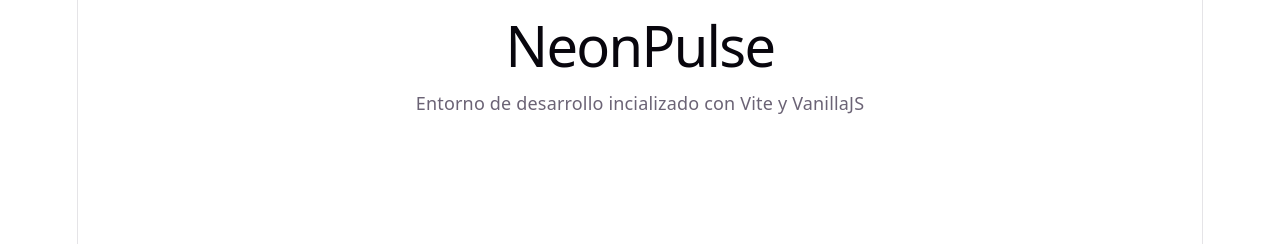
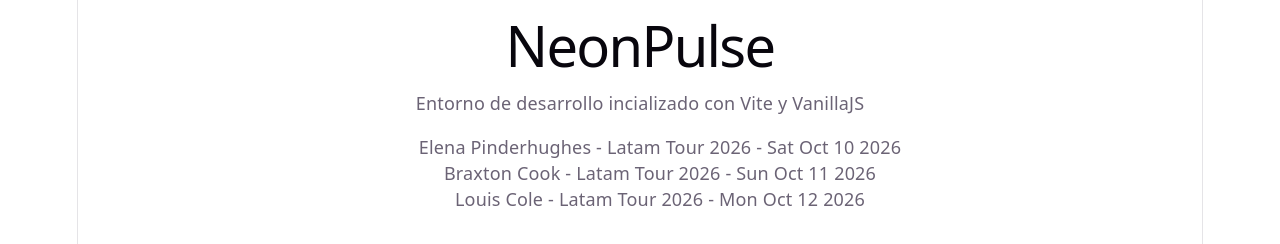
Before and after one commit to pablocelva/neonpulse-frontend, a website built with Vite: page index.html in a window 1280 px wide. Shown: the top 244 px of the page. Built offline with nearby package versions, Linux system fonts and the light colour scheme.

Commit message:
Add: Modelo Event enum e interface + barrel y renderizado en lista

```diff
--- a/src/main.ts
+++ b/src/main.ts
@@ -1,13 +1,49 @@
 import './style.css'
+import { type Event, EventStatus } from './models';
 
-// document.querySelector<HTMLDivElement>('#app')!.innerHTML = `
-// <div>Hola!</div>
-// `
 const appContainer = document.getElementById('app');
+
+const eventsList: Event[] = [
+    {
+        id: '1',
+        title: 'Latam Tour 2026',
+        artist: 'Elena Pinderhughes',
+        date: new Date('10-10-2026'),
+        time: '20:00',
+        status: EventStatus.SCHEDULED,
+    },
+    {
+        id: '2',
+        title: 'Latam Tour 2026',
+        artist: 'Braxton Cook',
+        date: new Date('10-11-2026'),
+        time: '19:00',
+        status: EventStatus.SCHEDULED,
+    },
+    {
+        id: '3',
+        title: 'Latam Tour 2026',
+        artist: 'Louis Cole',
+        date: new Date('10-12-2026'),
+        time: '21:00',
+        status: EventStatus.SCHEDULED,
+    },
+]
+
+console.log (eventsList)
+
+const listContainer = document.createElement('ul');
+listContainer.innerHTML = eventsList.reduce((acc, event) => {
+    return (
+        acc +
+        `<li>${event.artist} - ${event.title} - ${event.date.toDateString()}</li>`
+    );
+}, '');
 
 if(appContainer){
     appContainer.innerHTML = `
     <h1>NeonPulse</h1>
     <p>Entorno de desarrollo incializado con Vite y VanillaJS</p>
-    `
+    `;
+    appContainer.append(listContainer);
 }
--- /dev/null
+++ b/src/models/event.ts
@@ -0,0 +1,17 @@
+// Enum con valores
+export enum EventStatus {
+    SCHEDULED = 'SCHEDULED',
+    LIVE = 'LIVE',
+    FINISHED = 'FINISHED',
+    CANCELED = 'CANCELED',
+}
+
+// Interfaz de evento
+export interface Event {
+    id: string;
+    title: string;
+    artist: string;
+    date: Date;
+    time: string;
+    status: EventStatus;
+}
--- /dev/null
+++ b/src/models/index.ts
@@ -0,0 +1 @@
+export * from './event';
--- a/src/style.css
+++ b/src/style.css
@@ -81,6 +81,9 @@
 }
 p {
   margin: 0;
+}
+ul {
+  list-style: none;
 }
 
 code,
--- a/tsconfig.json
+++ b/tsconfig.json
@@ -19,7 +19,7 @@
     "noUnusedLocals": true,
     "noUnusedParameters": true,
     "noImplicitReturns": true,
-    "erasableSyntaxOnly": true,
+    // "erasableSyntaxOnly": true,
     "noFallthroughCasesInSwitch": true
   },
   "include": ["src"]
```
